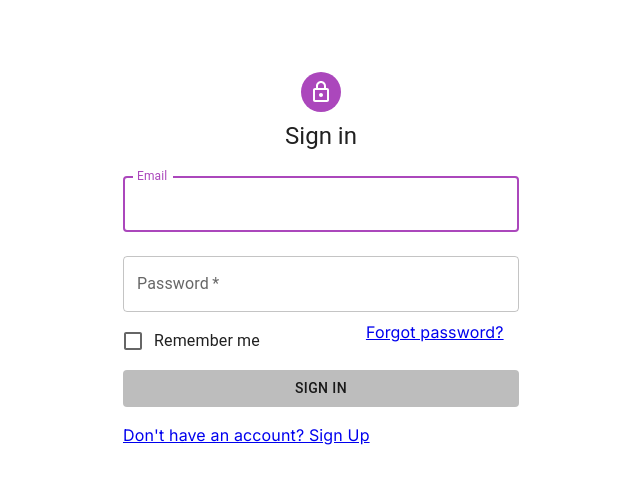
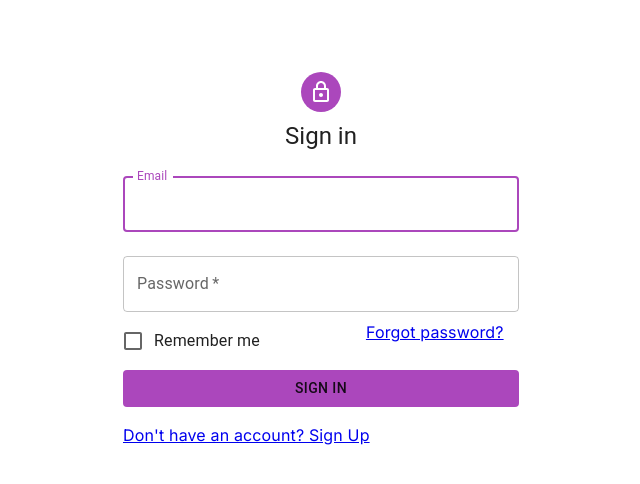
Before and after one commit to kuldeepdeorwinedeev/deorwine-kuldeep, a Next.js app: page /login in a window 1280 px wide. Shown: the top 484 px of the page, without its empty margins (319-959 px from the left). Built offline with nearby package versions, Linux system fonts and the light colour scheme.

Commit message:
theme update

```diff
--- a/app/forgotpassword/page.js
+++ b/app/forgotpassword/page.js
@@ -101,7 +101,7 @@ export default function SignIn() {
                 sx={{
                   mt: 2,
                   mb: 2,
-                  bgcolor: "primary.other",
+                  bgcolor: "primary.main",
                   textColor: "buttontext.main",
                 }}
                 tyle={{ cursor: "not-allowed" }}
--- a/app/login/page.js
+++ b/app/login/page.js
@@ -108,7 +108,7 @@ const SignIn = () => {
                 sx={{
                   mt: 1,
                   mb: 2,
-                  bgcolor: "primary.other",
+                  bgcolor: "primary.main",
                   textColor: "buttontext.main",
                 }}
                 tyle={{ cursor: "not-allowed" }}
--- a/app/registration/page.js
+++ b/app/registration/page.js
@@ -126,7 +126,7 @@ export default function SignIn() {
                 sx={{
                   mt: 2,
                   mb: 2,
-                  bgcolor: "primary.other",
+                  bgcolor: "primary.main",
                   textColor: "buttontext.main",
                 }}
                 tyle={{ cursor: "not-allowed" }}
```
